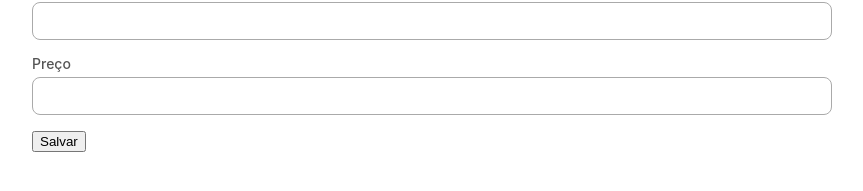
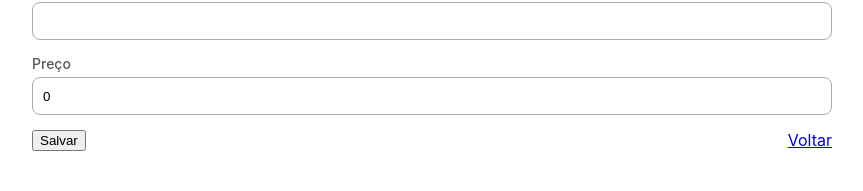
Before and after one commit to fernandojsilvasenac/list-reactjs-promotions, a React (Create React App) app: page /create in a window 1280 px wide. Shown: the part 309-500 px from the top of the page, without its empty margins (208-1071 px from the left). Built offline with nearby package versions, Linux system fonts and the light colour scheme.

Commit message:
Form update Edit list and carregando...

```diff
--- a/src/components/Promotion/Card/Card.jsx
+++ b/src/components/Promotion/Card/Card.jsx
@@ -1,5 +1,6 @@
 import React from 'react';
 import card from './card.module.css';
+import { Link } from 'react-router-dom';
 
 function PromotionCard({promotion}) {
 
@@ -28,6 +29,7 @@ function PromotionCard({promotion}) {
             >
                 IR PARA O SITE
             </a>
+            <Link to={`/edit/${promotion.id}`}>Editar</Link>
         </footer>
        </div>
       </div>
--- a/src/components/Promotion/Form/Form.jsx
+++ b/src/components/Promotion/Form/Form.jsx
@@ -1,6 +1,6 @@
-import React, { useState } from 'react';
+import React, { useState, useEffect } from 'react';
 import axios from 'axios';
-import { useParams, useNavigate } from 'react-router-dom';
+import { useParams, useNavigate, Link } from 'react-router-dom';
 import formCss from './Form.module.css';
 
 //2
@@ -13,32 +13,47 @@ const initialValue = {
 
 
 
-const PromotionForm = () =>{
-    // const [values, setValues] = useState(id ? null: initialValue);
+const PromotionForm = ( {id}) =>{
+    // 7
+    // Se o values for null
+    const [values, setValues] = useState(id ? null: initialValue);
     //2.1
-    const [values, setValues] = useState(initialValue);
+    // const [values, setValues] = useState(initialValue);
     const navigate = useNavigate();
 
-    const { id } = useParams();
+    // const { id } = useParams();
+    //5
+    console.log(id)
+
+    //6
+    useEffect(() => {
+        if (id) {
+          axios.get(`http://localhost:5000/promotions/${id}`)
+            .then((response) => {
+              setValues(response.data);
+            })
+        }
+      }, []);
 
     //4
     function onSubmit(ev) {
         ev.preventDefault(); //não execute o comportamento default do form
 
-        // const method = id ? 'put' : 'post';
-        // const url = id
-        //   ? `http://localhost:5000/promotions/${id}`
-        //   : 'http://localhost:5000/promotions'
+        const method = id ? 'put' : 'post';
+        const url = id
+          ? `http://localhost:5000/promotions/${id}`
+          : 'http://localhost:5000/promotions'
 
-        // axios[method](url, values)
-        //   .then((response) => {
-        //     history.push('/');
-        //   });
-
-        axios.post('http://localhost:5000/promotions', values)
+        axios[method](url, values)
           .then((response) => {
+            // history.push('/');
             navigate('/');
           });
+
+        // axios.post('http://localhost:5000/promotions', values)
+        //   .then((response) => {
+        //     navigate('/');
+        //   });
 
     }
 
@@ -52,36 +67,39 @@ const PromotionForm = () =>{
       }
 
 
+
     return( //1 //label = id
         <div>
         <h1>Promo Show</h1>
         <h2>Nova Promoção</h2>
-        {/* {!values
+        {/* 7.1  */}
+        {!values
           ? (
             <div>Carregando...</div>
-          ) : ( */}
+          ) : (
             <form onSubmit={onSubmit}> {/** 4 colocar o onSubmit*/ }
               <div className={formCss.promotionFormGroup}>
                 <label htmlFor="title">Título</label>
-                 <input id="title" name="title" type="text"  onChange={onChange}  /> {/*value={values.title} */}
+                 <input id="title" name="title" type="text"  onChange={onChange} value={values.title} /> {/*value={values.title} */}
               </div>
               <div className={formCss.promotionFormGroup}>
                 <label htmlFor="url">Link</label>
-                <input id="url" name="url" type="text" onChange={onChange} /> {/**value={values.url}  */}
+                <input id="url" name="url" type="text" onChange={onChange} value={values.url}/> {/**value={values.url}  */}
               </div>
               <div className={formCss.promotionFormGroup}>
                 <label htmlFor="imageUrl">Imagem (URL)</label>
-                <input id="imageUrl" name="imageUrl" type="text" onChange={onChange}  /> {/**value={values.imageUrl} */}
+                <input id="imageUrl" name="imageUrl" type="text" onChange={onChange}  value={values.imageUrl}/> {/**value={values.imageUrl} */}
               </div>
               <div className={formCss.promotionFormGroup}>
                 <label htmlFor="price">Preço</label>
-                <input id="price" name="price" type="number" onChange={onChange}  /> {/**value={values.price} */}
+                <input id="price" name="price" type="number" step="any" onChange={onChange}  value={values.price}/> {/**value={values.price} */}
               </div>
-              <div>
+              <div className={formCss.promotionFormGroupBtn}>
                 <button type="submit">Salvar</button>
+                <Link to="/">Voltar</Link>
               </div>
             </form>
-          {/* )} */}
+           )}
       </div>    )
 }
 
--- a/src/components/Promotion/Form/Form.module.css
+++ b/src/components/Promotion/Form/Form.module.css
@@ -20,3 +20,8 @@
     height: 36px;
     padding: 0 10px;
   }
+
+  .promotionFormGroupBtn{
+    display: flex;
+    justify-content: space-between;
+  }
--- a/src/pages/Promotion/Form/Form.jsx
+++ b/src/pages/Promotion/Form/Form.jsx
@@ -8,7 +8,7 @@ const PagesPromotionForm = () =>{
 
     return(
         <UIContainer>
-            <PromotionForm />
+            <PromotionForm id={id ? Number.parseInt(id, 10) : null} />
         </UIContainer>
     )
 }
```
